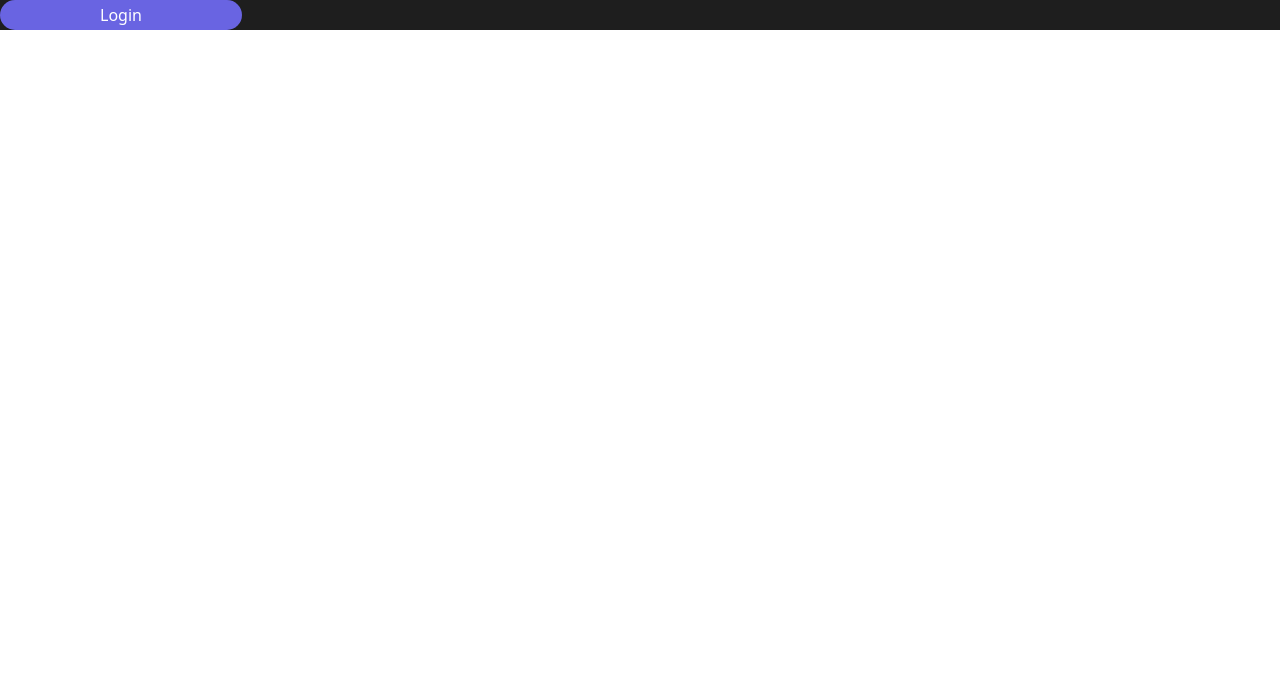
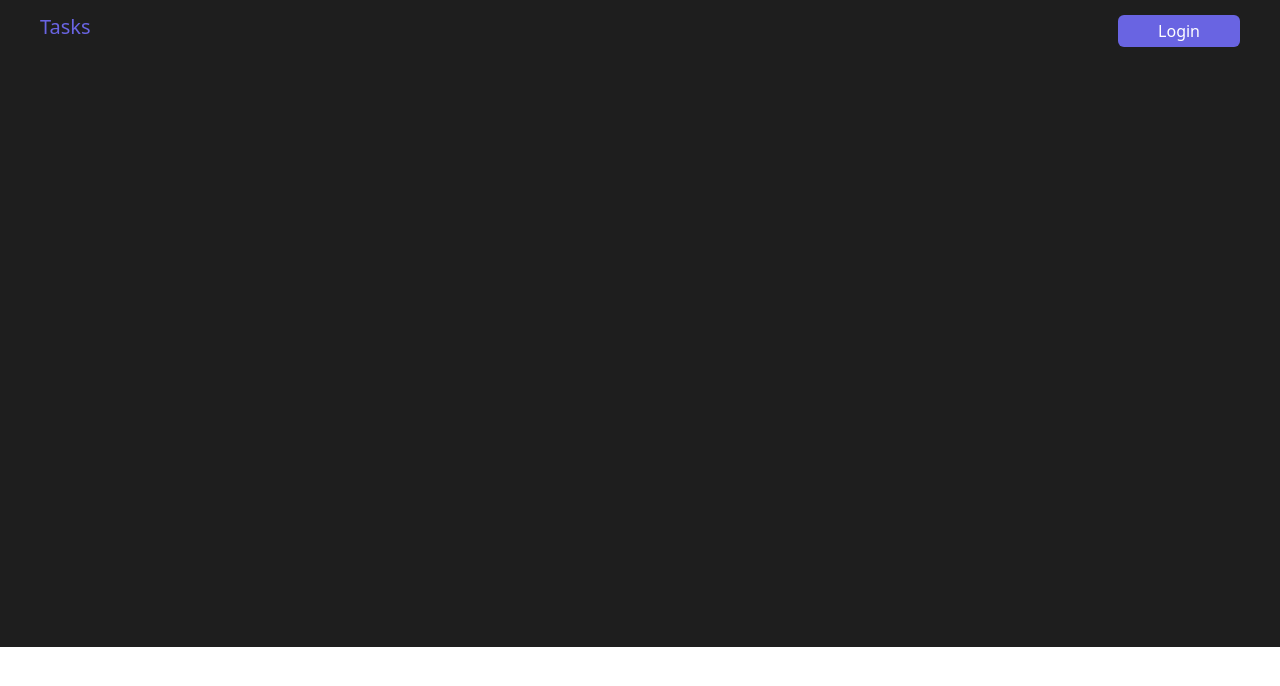
Before and after one commit to tvoynichtozestvo/Tasks, a React (Vite) app: page / in a window 1280 px wide. Shown: the top 686 px of the page. Built offline with nearby package versions, Linux system fonts and the light colour scheme.

Commit message:
Header готов

```diff
--- a/src/App.tsx
+++ b/src/App.tsx
@@ -1,10 +1,14 @@
-import {Button} from "./shared/ui/button/Button.tsx";
+import Header from "./widgets/Header/Header.tsx";
 
 function App() {
 
   return (
-    <div style={{background: '#1E1E1E'}}>
-      <Button type={'primary'} buttonSize={'large'} borderType={'strong'}>Login</Button>
+    <div >
+    <Header/>
+        <div style={{background: '#1E1E1E', height: '600px'}}>
+
+        </div>
+
     </div>
   )
 }
--- a/src/app/styles/text/h5.scss
+++ b/src/app/styles/text/h5.scss
@@ -0,0 +1,2 @@
+//
+$h5TextColor: #6964E2
--- a/src/widgets/Header/Header.module.scss
+++ b/src/widgets/Header/Header.module.scss
@@ -0,0 +1,16 @@
+@use '/src/app/styles/variables';
+
+.root{
+  background-color: variables.$basic-500;
+  color: variables.$h5TextColor;
+
+  &__wrapper {
+    margin-top: 15px ;
+    margin-left: 40px;
+    margin-right: 40px;
+    width: 100%;
+    display: flex;
+    justify-content: space-between;
+    align-items: center;
+  }
+}
--- a/src/widgets/Header/Header.tsx
+++ b/src/widgets/Header/Header.tsx
@@ -0,0 +1,12 @@
+import styles from './Header.module.scss'
+import {Button} from "../../shared/ui/button/Button.tsx";
+import Container from "../../shared/ui/Conteiner/Container.tsx";
+
+export default function Header(){
+    return(
+        <Container rootClassName={styles.root} className={styles.root__wrapper}>
+            <h5>Tasks</h5>
+            <Button type={'primary'} buttonSize={'default'}>Login</Button>
+        </Container>
+    )
+}
```
